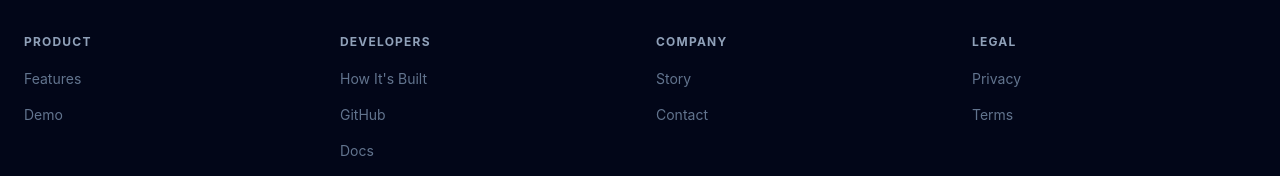
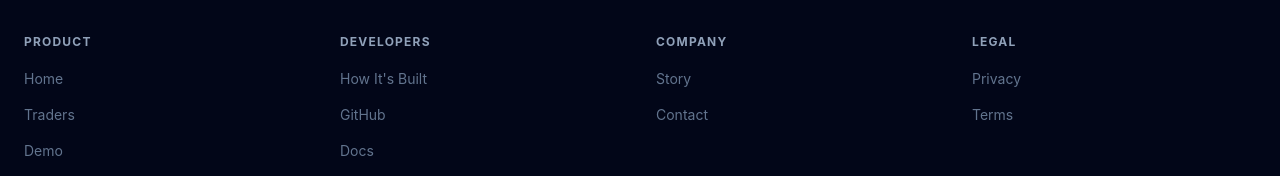
Before and after one commit to rajeshgoli/Fractal-Market-Simulator, a React (Vite) app in the folder frontend/: page /story in a window 1280 px wide. Shown: the part 2875-3051 px from the top of the page. Built offline with nearby package versions, Linux system fonts and the light colour scheme.

Commit message:
Update footer links: add Home, rename Features to Traders
- Add Home link pointing to /
- Replace Features link with Traders link pointing to /traders
- Keep Demo link unchanged

```diff
--- a/frontend/src/components/Footer.tsx
+++ b/frontend/src/components/Footer.tsx
@@ -9,7 +9,8 @@ export const Footer: React.FC<FooterProps> = ({ className = '' }) => {
     {
       title: 'Product',
       links: [
-        { label: 'Features', href: '/#features' },
+        { label: 'Home', href: '/' },
+        { label: 'Traders', href: '/traders' },
         { label: 'Demo', href: '/login' },
       ],
     },
```
